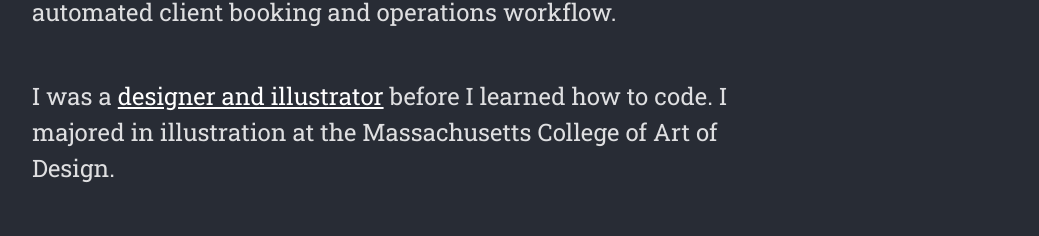
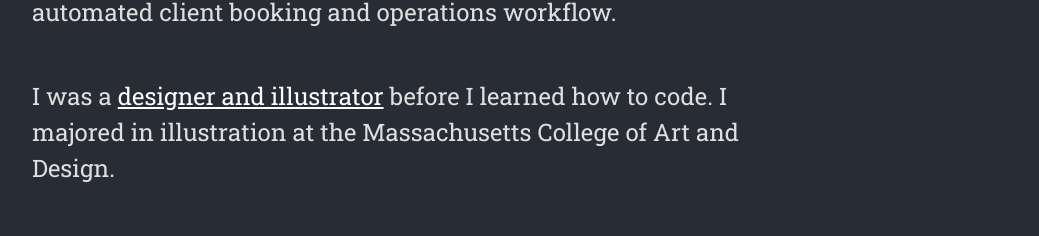
Before and after one commit to blackwright/mori, a Next.js app: page / in a window 1280 px wide. Shown: the part 330-566 px from the top of the page, without its empty margins (240-1279 px from the left). Built offline with nearby package versions, Linux system fonts and the light colour scheme.

Commit message:
fix typo

```diff
--- a/components/pages/about/index.tsx
+++ b/components/pages/about/index.tsx
@@ -40,7 +40,7 @@ export const About: React.FC = () => {
           designer and illustrator
         </Link>{' '}
         before I learned how to code. I majored in illustration at the
-        Massachusetts College of Art of Design.
+        Massachusetts College of Art and Design.
       </Paragraph>
       <Paragraph mb={6}>
         Here's my <Link href="https://github.com/blackwright">GitHub</Link> and{' '}
```
